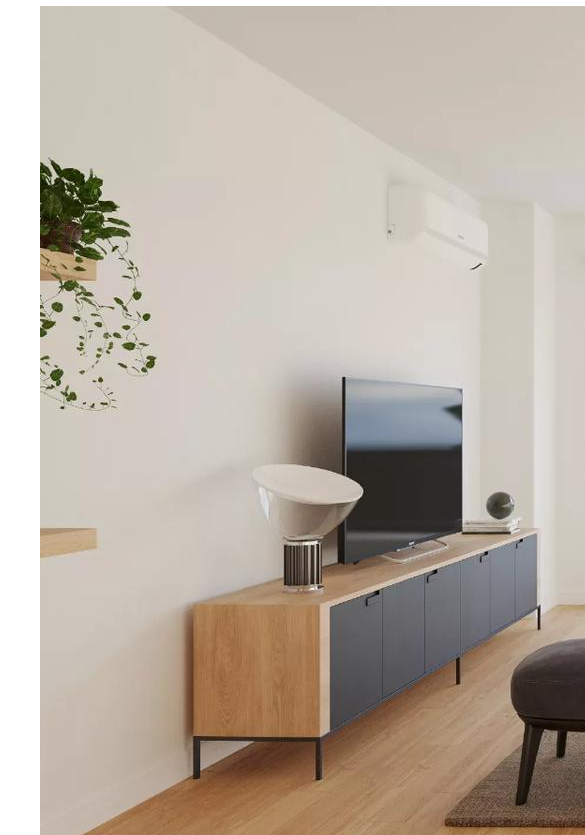
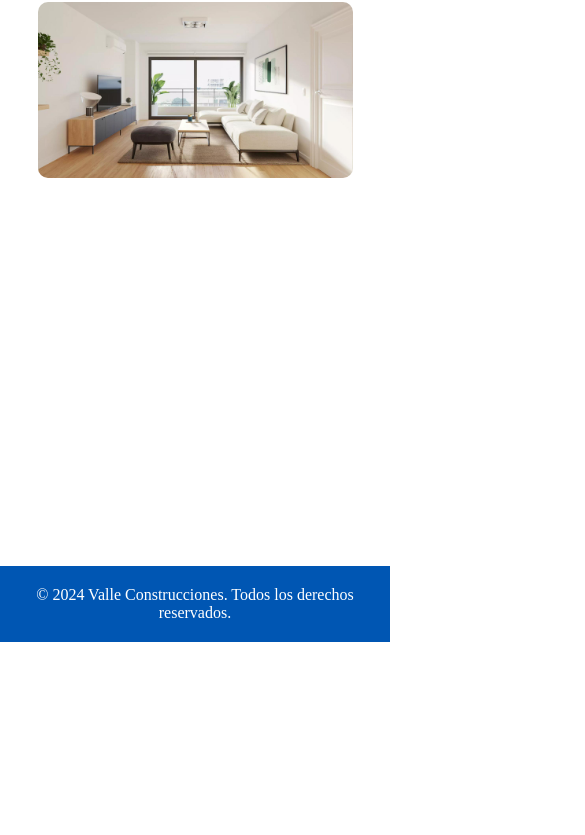
Before and after one commit to damy19/segunda-pre-entrega-damian-muni, a website: page index.html in a window 390 px wide. Shown: the part 202-1037 px from the top of the page, 585 px wide, since content can reach past the window. After the commit the page ends 844 px from the top, so only its background shows below. Drawn offline with Linux system fonts and the light colour scheme.

Commit message:
entrega final

```diff
--- a/scss/layout/_main-index.scss
+++ b/scss/layout/_main-index.scss
@@ -302,3 +302,25 @@ form {
     padding: 15px;
   }
 }
+
+.main-content {
+  text-align: center;
+  padding: 20px;
+
+  .main-image {
+    max-width: 100%;
+    height: auto;
+    display: block;
+    margin: 0 auto; // Asegura que la imagen esté centrada si es necesario
+    border-radius: 10px; // Opcional, por estética
+  }
+}
+
+// Responsividad para pantallas pequeñas
+@media (max-width: 768px) {
+  .main-content {
+    .main-image {
+      width: 90%; // Se ajusta para que no quede pegada a los bordes
+    }
+  }
+}
```
Also changed, not shown: css/style.css, 1 other file.
